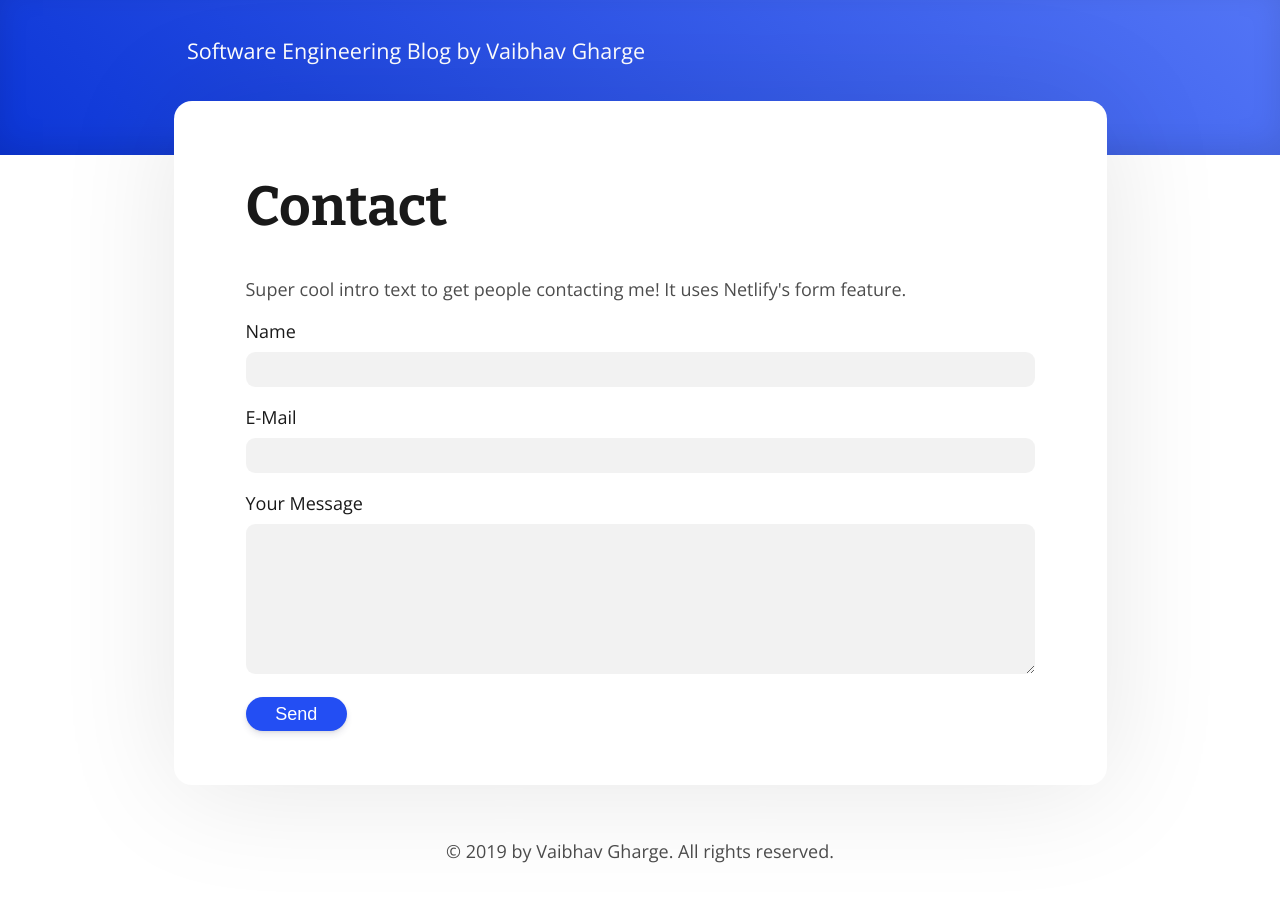
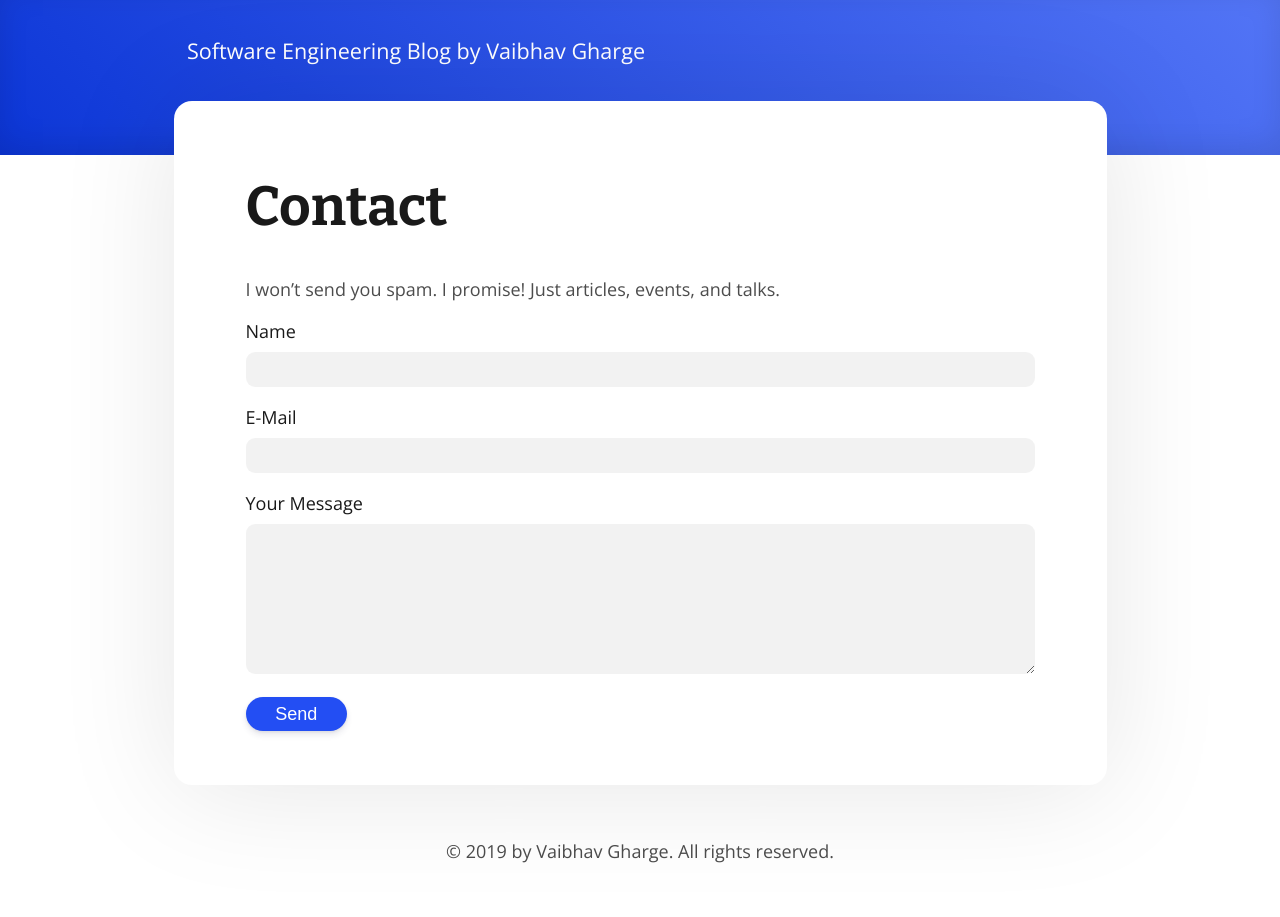
Before and after one commit to vaibsgharge/blog-site, a Gatsby site: page /contact in a window 1280 px wide. Built offline with nearby package versions, Linux system fonts and the light colour scheme; Gatsby itself is replaced by a stand-in of ours; some packages are replaced by stand-ins of ours.

Commit message:
Contact Text

```diff
--- a/src/pages/contact.js
+++ b/src/pages/contact.js
@@ -54,7 +54,7 @@ const Contact = () => (
       </Header>
       <Content>
         <h1>Contact</h1>
-        <p>Super cool intro text to get people contacting me! It uses Netlify's form feature.</p>
+        <p>I won’t send you spam. I promise! Just articles, events, and talks.</p>
         <form name="contact-form" method="post" data-netlify="true" data-netlify-honeypot="bot-field" action="/success">
           <p>
             <label htmlFor="contact-name">
```
